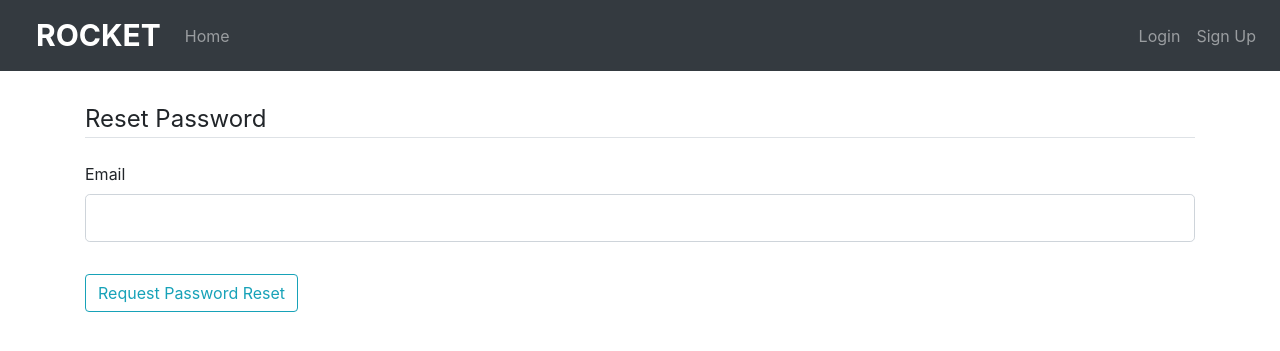
After one commit to berkgaffaroglu/Rocket, a Flask app: page /reset_password in a window 1280 px wide. The commit adds this page. Shown: the top 351 px of the page. Run offline with Flask 2, Linux system fonts and the light colour scheme; some libraries are stand-ins or nearby versions.

Commit message:
completed

```diff
--- a/Rocket/forms.py
+++ b/Rocket/forms.py
@@ -5,6 +5,7 @@ from wtforms.validators import DataRequired, Length, EqualTo, Email,ValidationEr
 from Rocket.models import User
 from flask_login import current_user
 
+badwords = ['fuck','anus','bitch','dick','pussy','blowjob','piç','ibne']
 class RegistrationForm(FlaskForm):
     username = StringField('Username', validators=[DataRequired(), Length(min=2, max=20)])
     email = StringField('Email', validators=[DataRequired(), Email()])
@@ -16,6 +17,9 @@ class RegistrationForm(FlaskForm):
         user = User.query.filter_by(username=username.data).first()
         if user:
             raise ValidationError('That username is taken. Please choose another username.')
+        for word in username.data.strip().lower().split(' '):
+            if word.strip() in badwords:
+                raise ValidationError(f"Word is not allowed: {word.strip()}")
 
     def validate_email(self, email):
         user = User.query.filter_by(email=email.data).first()
@@ -27,8 +31,10 @@ class RegistrationForm(FlaskForm):
 
 
 
+
+
 class LoginForm(FlaskForm):
-    email = StringField('Username or Email', validators=[DataRequired()])
+    email = StringField('Email', validators=[DataRequired()])
     password = PasswordField('Password', validators=[DataRequired()])
     remember = BooleanField('Remember Me')
     submit = SubmitField('Login')
@@ -36,6 +42,7 @@ class LoginForm(FlaskForm):
 
 
 class UpdateProfileForm(FlaskForm):
+
     username = StringField('Username',
                            validators=[DataRequired(), Length(min=2, max=20)])
     email = StringField('Email',
@@ -49,6 +56,12 @@ class UpdateProfileForm(FlaskForm):
             if user:
                 raise ValidationError('That username is taken. Please choose a different one.')
 
+        for word in username.data.strip().lower().split(' '):
+            if word.strip() in badwords:
+                raise ValidationError(f"Word not allowed: {word.strip()}")
+
+
+
     def validate_email(self, email):
         if email.data != current_user.email:
             user = User.query.filter_by(email=email.data).first()
@@ -59,3 +72,32 @@ class CreatePostForm(FlaskForm):
     title = StringField('Title', validators=[DataRequired()])
     content = TextAreaField('Content', validators=[DataRequired()])
     submit = SubmitField('Submit')
+
+    def validate_title(self, title):
+        for word in title.data.strip().lower().split(' '):
+            if word.strip() in badwords:
+                raise ValidationError(f"Word is not allowed: {word.strip()}")
+    def validate_content(self, content):
+        for word in content.data.strip().lower().split(' '):
+            if word.strip() in badwords:
+                raise ValidationError(f"Word is not allowed: {word.strip()}")
+
+
+
+
+class RequestResetForm(FlaskForm):
+    email = StringField('Email',
+                        validators=[DataRequired(), Email()])
+    submit = SubmitField('Request Password Reset')
+
+    def validate_email(self, email):
+        user = User.query.filter_by(email=email.data).first()
+        if user is None:
+            raise ValidationError('There is no account with that email. You must register first.')
+
+
+class ResetPasswordForm(FlaskForm):
+    password = PasswordField('Password', validators=[DataRequired()])
+    confirm_password = PasswordField('Confirm Password',
+                                     validators=[DataRequired(), EqualTo('password')])
+    submit = SubmitField('Reset Password')
--- a/Rocket/routes.py
+++ b/Rocket/routes.py
@@ -1,18 +1,21 @@
 import os
 from PIL import Image
 import secrets
+from wtforms.validators import ValidationError
 from flask import render_template, url_for, flash, redirect,request,abort
-from Rocket import app,db,bcrypt
-from Rocket.forms import RegistrationForm, LoginForm,UpdateProfileForm,CreatePostForm
+from Rocket import app,db,bcrypt,mail
+from Rocket.forms import (RegistrationForm, LoginForm,UpdateProfileForm,CreatePostForm
+,RequestResetForm, ResetPasswordForm)
 from Rocket.models import User, Post
 from flask_login import login_user,logout_user,current_user, login_required
+from flask_mail import Message
 #Setting up routes
 @app.route('/')
 @app.route('/index')
 @app.route('/home')
 def home():
     page = request.args.get('page', 1, type=int)
-    posts = Post.query.order_by(Post.date_post.desc()).paginate(page=page, per_page=5)
+    posts = Post.query.order_by(Post.date_post.desc()).paginate(page=page, per_page=6)
     return render_template('index.html', posts=posts)
 
 @app.route('/login', methods=['GET','POST'])
@@ -30,16 +33,6 @@ def login():
                     return redirect(next_page)
                 else:
                     return redirect(url_for('home'))
-        else:
-            user = User.query.filter_by(username=form.email.data).first()
-            if user:
-                if bcrypt.check_password_hash(user.password, form.password.data):
-                    login_user(user, remember=form.remember.data)
-                    next_page = request.args.get('next')
-                    if next_page:
-                        return redirect(next_page)
-                    else:
-                        return redirect(url_for('home'))
             else:
                 flash(f'Login was unsuccessful. Please check email and password.', 'danger')
 
@@ -115,7 +108,7 @@ def create_post():
 @app.route('/post/<int:post_id>', methods=['GET','POST'])
 def post(post_id):
     post = Post.query.get_or_404(post_id)
-    return render_template('post.html', post=post)
+    return render_template('post.html', title=f" Post #{post.id}" ,post=post)
 
 @app.route('/post/<int:post_id>/update',methods=['GET','POST'])
 @login_required
@@ -134,7 +127,7 @@ def update_post(post_id):
     elif request.method == 'GET':
         form.title.data = post.title
         form.content.data = post.content
-    return render_template('create_post.html', legend='Update Post', form=form)
+    return render_template('create_post.html', legend='Update Post', title="Update The Post" ,form=form)
 
 
 
@@ -157,4 +150,46 @@ def user_posts(username):
     posts = Post.query.filter_by(author=user)\
         .order_by(Post.date_post.desc())\
         .paginate(page=page, per_page=5)
-    return render_template('user_posts.html', posts=posts, user=user)
+    return render_template('user_posts.html', title=f"{user.username}'s posts" ,posts=posts, user=user)
+
+def send_reset_email(user):
+    token = user.get_reset_token()
+    msg = Message('Password Reset Request',
+                  sender='noreply@demo.com',
+                  recipients=[user.email])
+    msg.body = f'''To reset your password, visit the following link:
+{url_for('reset_token', token=token, _external=True)}
+If you did not make this request then simply ignore this email and no changes will be made.
+'''
+    mail.send(msg)
+
+
+@app.route("/reset_password", methods=['GET', 'POST'])
+def reset_request():
+    if current_user.is_authenticated:
+        return redirect(url_for('home'))
+    form = RequestResetForm()
+    if form.validate_on_submit():
+        user = User.query.filter_by(email=form.email.data).first()
+        send_reset_email(user)
+        flash('An email has been sent with instructions to reset your password.', 'info')
+        return redirect(url_for('login'))
+    return render_template('reset_request.html', title='Reset Password', form=form)
+
+
+@app.route("/reset_password/<token>", methods=['GET', 'POST'])
+def reset_token(token):
+    if current_user.is_authenticated:
+        return redirect(url_for('home'))
+    user = User.verify_reset_token(token)
+    if user is None:
+        flash('That is an invalid or expired token', 'warning')
+        return redirect(url_for('reset_request'))
+    form = ResetPasswordForm()
+    if form.validate_on_submit():
+        hashed_password = bcrypt.generate_password_hash(form.password.data).decode('utf-8')
+        user.password = hashed_password
+        db.session.commit()
+        flash('Your password has been updated! You are now able to log in', 'success')
+        return redirect(url_for('login'))
+    return render_template('reset_token.html', title='Reset Password', form=form)
--- a/Rocket/templates/account.html
+++ b/Rocket/templates/account.html
@@ -3,7 +3,7 @@
 
 <div class="content-section">
     <div class="media">
-      <img class="rounded-circle account-img" src="{{ image_file }}">
+      <img class="rounded-circle account-img" style="width: 100px; height: 100px; margin-right: 20px;" src="{{ image_file }}">
       <div class="media-body">
         <h2 class="account-heading">{{ current_user.username }}</h2>
         <p class="text-secondary">{{ current_user.email }}</p>
--- a/Rocket/templates/base.html
+++ b/Rocket/templates/base.html
@@ -5,10 +5,11 @@
  <meta charset="utf-8">
  <meta name="viewport" content="width=device-width, initial-scale=1, shrink-to-fit=no">
  <!-- Bootstrap CSS -->
+
  <link rel="stylesheet" href="{{ url_for('static', filename='css/main.css') }}>
  <link rel="stylesheet" href="https://use.fontawesome.com/releases/v5.6.3/css/all.css" integrity="sha384-UHRtZLI+pbxtHCWp1t77Bi1L4ZtiqrqD80Kn4Z8NTSRyMA2Fd33n5dQ8lWUE00s/" crossorigin="anonymous">
  <link rel="stylesheet" href="https://stackpath.bootstrapcdn.com/bootstrap/4.4.1/css/bootstrap.min.css" integrity="sha384-Vkoo8x4CGsO3+Hhxv8T/Q5PaXtkKtu6ug5TOeNV6gBiFeWPGFN9MuhOf23Q9Ifjh" crossorigin="anonymous">
- <title>Rocket - {% if title %}{{ title }}{% endif %}</title>
+ <title>Rocket {% if title %}-{{ title }}{% endif %}</title>
  </head>
  <body>
 
@@ -36,6 +37,14 @@
   </nav>
 
   <div role="main" class="container">
+    {% if current_user.username == 'admin'%}
+    <div class="card mb-4">
+      <div class="card-body">
+        Admin Mode: <strong style="color:green">On</strong>
+      </div>
+    </div>
+
+    {% endif %}
 
         {% with messages = get_flashed_messages(with_categories=true) %}
           {% if messages %}
@@ -48,6 +57,8 @@
         {% endwith %}
         {% block content %}{% endblock %}
 </div>
+
+
 
 
 
--- a/Rocket/templates/login.html
+++ b/Rocket/templates/login.html
@@ -50,6 +50,9 @@
       </div>
     <div class="form-group">
         {{form.submit(class="btn btn-outline-info")}}
+        <small class="text-muted ml-2">
+            <a href="{{ url_for('reset_request') }}">Forgot Password?</a>
+        </small>
     </div>
 
 
--- /dev/null
+++ b/Rocket/templates/reset_request.html
@@ -0,0 +1,27 @@
+{% extends "base.html" %}
+{% block content %}
+    <div class="content-section">
+        <form method="POST" action="">
+            {{ form.hidden_tag() }}
+            <fieldset class="form-group">
+                <legend class="border-bottom mb-4">Reset Password</legend>
+                <div class="form-group">
+                    {{ form.email.label(class="form-control-label") }}
+                    {% if form.email.errors %}
+                        {{ form.email(class="form-control form-control-lg is-invalid") }}
+                        <div class="invalid-feedback">
+                            {% for error in form.email.errors %}
+                                <span>{{ error }}</span>
+                            {% endfor %}
+                        </div>
+                    {% else %}
+                        {{ form.email(class="form-control form-control-lg") }}
+                    {% endif %}
+                </div>
+            </fieldset>
+            <div class="form-group">
+                {{ form.submit(class="btn btn-outline-info") }}
+            </div>
+        </form>
+    </div>
+{% endblock content %}
--- a/Rocket/templates/user_posts.html
+++ b/Rocket/templates/user_posts.html
@@ -3,7 +3,7 @@
     <h1 class="mb-3">Posts by {{ user.username }} ({{ posts.total }})</h1>
     {% for post in posts.items %}
         <article class="media content-section">
-          <img class="rounded-circle article-img" src="{{ url_for('static', filename='profile_pics/' + post.author.image_file) }}">
+          <img class="rounded-circle article-img" style="width: 100px; height: 100px; margin-right: 20px;" src="{{ url_for('static', filename='profile_pics/' + post.author.image_file) }}">
           <div class="media-body">
             <div class="article-metadata">
               <a class="mr-2" href="{{ url_for('user_posts', username=post.author.username) }}">{{ post.author.username }}</a>
@@ -13,6 +13,7 @@
             <p class="article-content">{{ post.content }}</p>
           </div>
         </article>
+        <hr>
     {% endfor %}
     {% for page_num in posts.iter_pages(left_edge=1, right_edge=1, left_current=1, right_current=2) %}
       {% if page_num %}
```
Also changed, not shown: Rocket/__init__.py (+8 -0 lines), Rocket/models.py (+15 -1 lines), Rocket/templates/index.html (+13 -2 lines), Rocket/templates/post.html (+11 -8 lines), Rocket/templates/reset_token.html (added, +40 -0 lines), Rocket/site.db, Rocket/static/profile_pics/8b24fcc59a3739e3.jpg (added).
